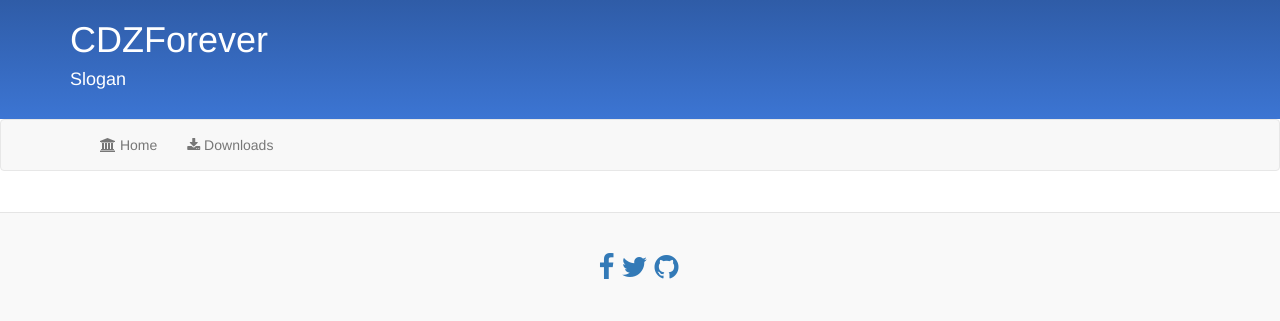
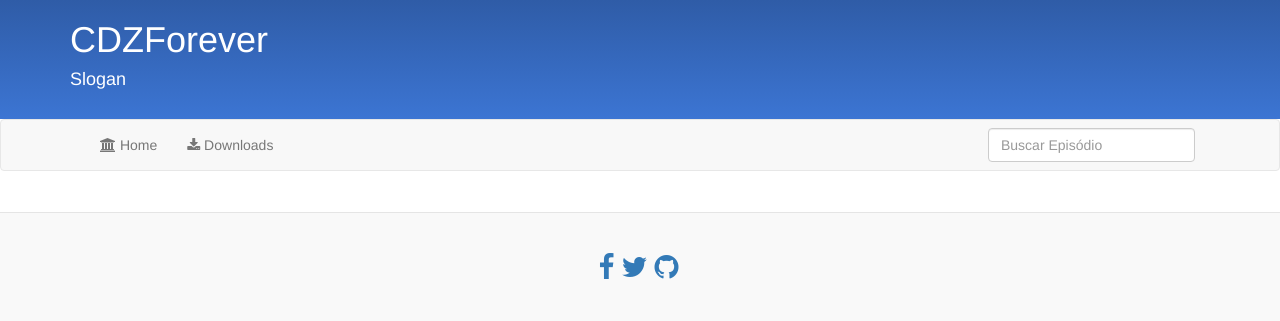
Before and after one commit to dvl/cdzforever.net, a Django app: template cdzforever/templates/base.html in a window 1280 px wide. Shown: the top 321 px of the page. Run offline with Django 3.2, Linux system fonts and the light colour scheme; the template is opened without the code that fills it, so the values that code supplies are empty; some libraries are stand-ins or nearby versions.

Commit message:
espaço da caixa de busca

```diff
--- a/cdzforever/templates/base.html
+++ b/cdzforever/templates/base.html
@@ -44,6 +44,12 @@
                     </li>
                 </ul>
 
+                <form class="navbar-form navbar-right" role="search">
+                    <div class="form-group">
+                        <input type="search" class="form-control" placeholder="Buscar Episódio">
+                    </div>
+                </form>
+
             </div>
         </div>
     </nav>
```
